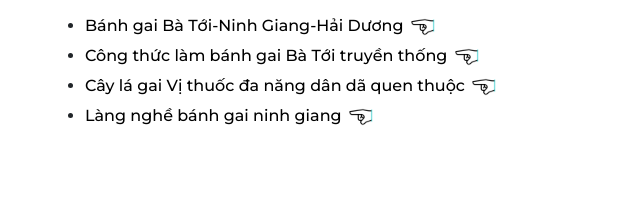
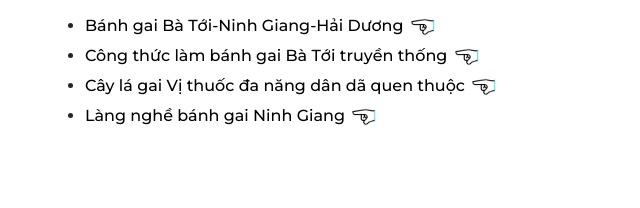
Before and after one commit to ABs20A/BanhGaiBaToi, a plain HTML site: page index.html in a window 1280 px wide. Shown: the part 878-1086 px from the top of the page, 0-640 px from the left. Drawn offline with nearby package versions, Linux system fonts and the light colour scheme.

Commit message:
update code html

```diff
--- a/index.html
+++ b/index.html
@@ -125,7 +125,7 @@
                             <li><a href="./botlagainguyenchat.html">Cây lá gai Vị thuốc đa năng dân dã quen thuộc</a>
                                 <img src="./image/hand-gif.gif" alt="">
                             </li>
-                            <li><a href="./langnghebanhgaininhgiang.html">Làng nghề bánh gai ninh giang</a>
+                            <li><a href="./langnghebanhgaininhgiang.html">Làng nghề bánh gai Ninh Giang</a>
                                 <img src="./image/hand-gif.gif" alt="">
                             </li>
                         </ul>
```
